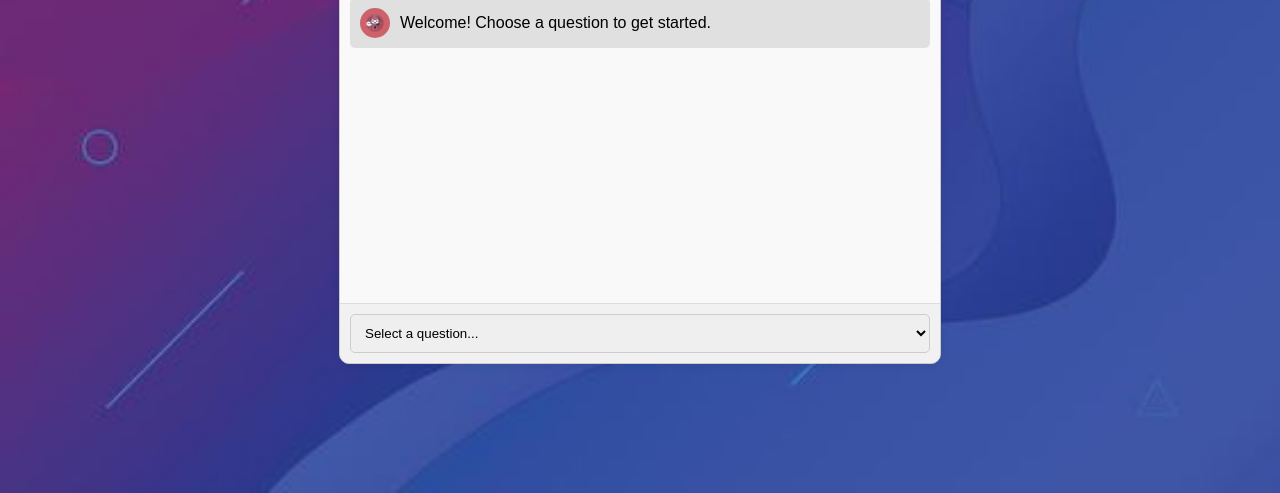
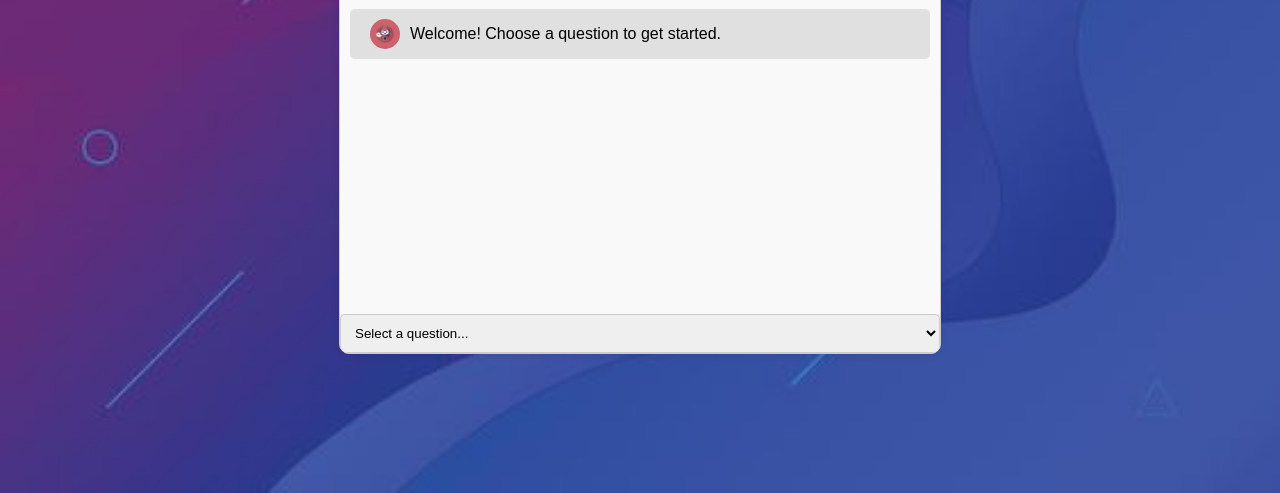
Before and after one commit to KajolChand/WebChat, a plain HTML site: page index.html in a window 1280 px wide. Shown: the part 307-800 px from the top of the page. Drawn offline with Linux system fonts and the light colour scheme.

Commit message:
new avatar

```diff
--- a/script.js
+++ b/script.js
@@ -18,20 +18,30 @@ const predefinedAnswers = {
     "What should I do if the WasteWise app is not updating waste levels?": "If the app is not updating waste levels, please check your internet connection and ensure that the app has the necessary permissions to access data. If the issue persists, contact our support team for assistance."
 };
 
-function appendMessage(message, sender) {
+function appendMessage(message, sender, avatarPath) {
     const messageElement = document.createElement('div');
     messageElement.className = `message ${sender}`;
 
+    const avatar = document.createElement('img');
+    avatar.src = avatarPath;
+    avatar.className = 'avatar';
+
+    const messageContainer = document.createElement('div');
+    messageContainer.className = 'message-container';
+
     if (sender === 'bot') {
-        const avatar = document.createElement('img');
-        avatar.src = 'avatar.png'; // Path to your bot avatar image
-        avatar.className = 'bot-avatar';
-        messageElement.appendChild(avatar);
+        messageContainer.classList.add('bot-message');
+    } else {
+        messageContainer.classList.add('user-message');
     }
+
+    messageContainer.appendChild(avatar);
 
     const textNode = document.createElement('span');
     textNode.textContent = message;
-    messageElement.appendChild(textNode);
+    messageContainer.appendChild(textNode);
+
+    messageElement.appendChild(messageContainer);
 
     chatBox.appendChild(messageElement);
     chatBox.scrollTop = chatBox.scrollHeight;
@@ -39,8 +49,9 @@ function appendMessage(message, sender) {
 
 function respondToMessage(message) {
     const response = predefinedAnswers[message] || "I'm sorry, I don't understand that.";
+    const botAvatar = 'avatar.png'; // Path to bot avatar image
     setTimeout(() => {
-        appendMessage(response, 'bot');
+        appendMessage(response, 'bot', botAvatar);
     }, 1000);
 }
 
@@ -55,7 +66,8 @@ function populateDropdown() {
     questionDropdown.addEventListener('change', () => {
         const selectedQuestion = questionDropdown.value;
         if (selectedQuestion) {
-            appendMessage(selectedQuestion, 'user');
+            const userAvatar = 'user.jpg'; // Path to user avatar image
+            appendMessage(selectedQuestion, 'user', userAvatar);
             respondToMessage(selectedQuestion);
             questionDropdown.selectedIndex = 0; // Reset dropdown
         }
@@ -64,6 +76,7 @@ function populateDropdown() {
 
 // Automatically send a welcome message from the bot and display options
 window.onload = () => {
-    appendMessage("Welcome! Choose a question to get started.", 'bot');
+    const botAvatar = 'avatar.png'; // Path to bot avatar image
+    appendMessage("Welcome! Choose a question to get started.", 'bot', botAvatar);
     populateDropdown();
 };
--- a/styles.css
+++ b/styles.css
@@ -1,6 +1,6 @@
 body {
     font-family: Arial, sans-serif;
-    background:url(background.jpg)no-repeat center center fixed ;
+    background: url(background.jpg) no-repeat center center fixed;
     background-size: cover;
     display: flex;
     justify-content: center;
@@ -46,7 +46,7 @@ body {
     margin: 5px 0;
     border-radius: 5px;
     display: flex;
-    align-items: center;
+    align-items: flex-start; /* Align items at the start */
 }
 
 .bot {
@@ -57,21 +57,26 @@ body {
 .user {
     background-color: #d1e7dd;
     text-align: right;
-    justify-content: flex-end;
 }
 
-.bot-avatar {
+.avatar {
     width: 30px;
     height: 30px;
     border-radius: 50%;
     margin-right: 10px;
 }
 
-.options-container {
-    padding: 10px;
-    text-align: center;
-    background-color: #f1f1f1;
-    border-top: 1px solid #ddd;
+.message-container {
+    display: flex;
+    align-items: center;
+}
+
+.bot-message .avatar {
+    margin-left: 10px; /* Adjust margin for bot avatar position */
+}
+
+.user-message .avatar {
+    margin-right: 10px; /* Adjust margin for user avatar position */
 }
 
 .option-dropdown {
```
Also changed, not shown: user.jpg (added).
